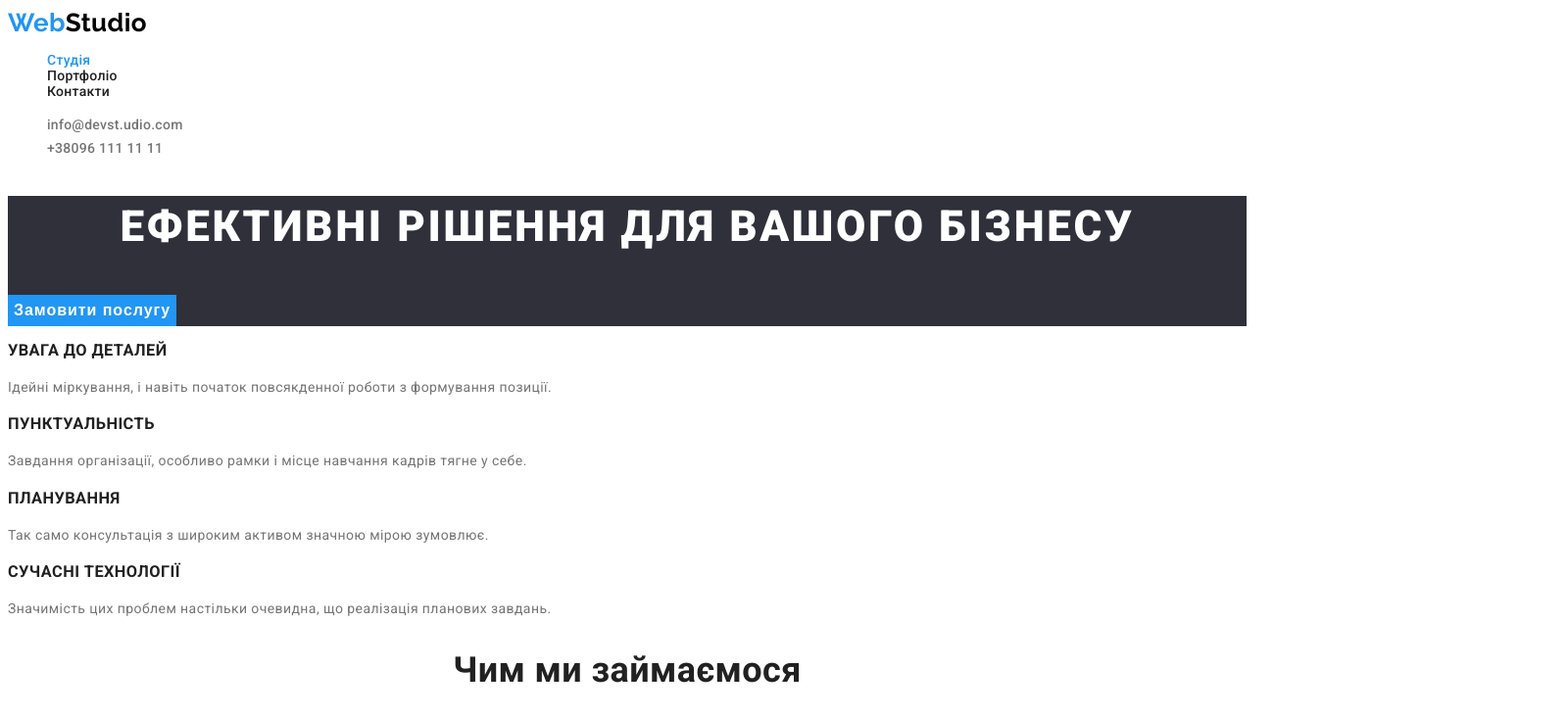
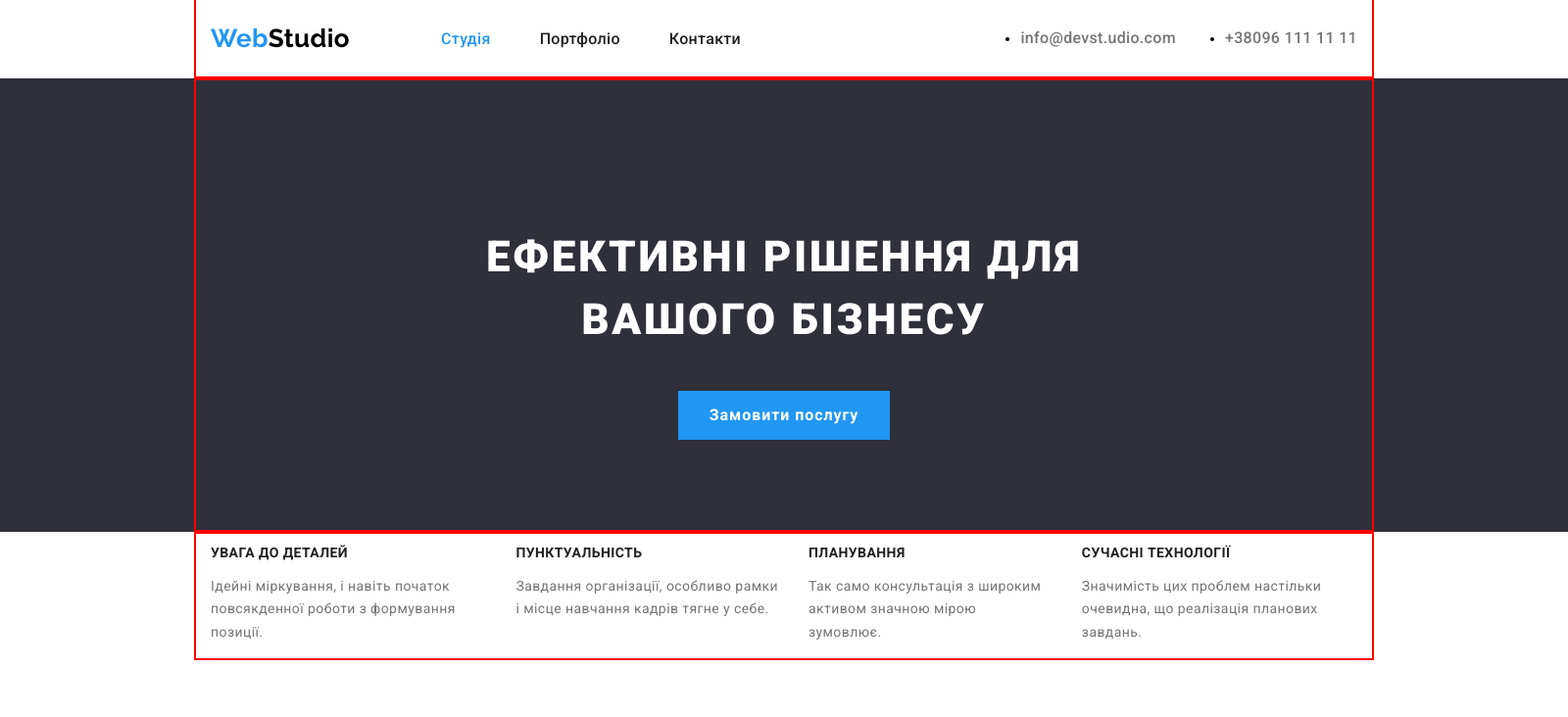
Before and after one commit to MaksGrisak/goit-markup-hw-03, a plain HTML site: page index.html in a window 1280 px wide. Shown: the top 732 px of the page at 98% size, 1600 px wide, since content can reach past the window. Drawn offline with nearby package versions, Linux system fonts and the light colour scheme.

Commit message:
Завершення Студії

```diff
--- a/css/styles.css
+++ b/css/styles.css
@@ -17,8 +17,12 @@
 
 }
 /* header */
+.page-header{
+
+}
 .page{
-
+    margin: auto;
+    width: 1600px;
     font-family: 'Roboto', sans-serif;
     font-style: normal;
     font-weight: 400;
@@ -28,14 +32,42 @@
     background-color: var(--main-bg-cl);
 
 }
+/* HEADER */
+/* logo */
+
 .logo{
+
     font-family: 'Raleway', sans-serif;
     font-weight: 700;
     font-size: 26px;
     line-height: 31px;
     text-decoration: none;
 }
+.container{
+    width: 1200px;
+    padding-left: 15px;
+    padding-right: 15px;
+    display: flex;
+    margin-left: auto;
+    margin-right: auto;
+    align-items: center;
+    outline: 2px solid red;
+}
+.header-container{
+    width: 1200px;
+    height: 80px;
+    padding-left: 15px;
+    padding-right: 15px;
 
+    margin-left: auto;
+    margin-right: auto;
+    align-items: center;
+    outline: 2px solid red;
+}
+.navigation{
+    display: flex;
+    align-items: center;
+}
 .web-color{
  color: var(--main-link-cl);
 
@@ -43,7 +75,14 @@
 .studio-color{
     color: var(--tertiary-txt-cl);
 }
+/* link-list */
+
 .link-list-borow{
+    display: flex;
+    margin-left: 93px;
+}
+.link-list-borow{
+    padding-left: 0;
     font-weight: 500;
     line-height: 1.14;
     letter-spacing: 0.02em;
@@ -58,6 +97,7 @@
     text-decoration: none;
 }
 .link-list-item{
+    font-size: 16px;
     font-weight: 500;
     line-height: 1.1;
     letter-spacing: 0.02em;
@@ -65,34 +105,59 @@
     text-decoration: none;
 
 }
+.link-list-borow .item + .item{
+    margin-left: 50px;
+}
+/* contact-list */
+.contact-list{
+    display: flex;
+    padding-left: 0;
+    margin-left: auto;
+}
+.item-contact{
+    list-style-type: none;
+}
+.contact-list .item + .item{
+    margin-left: 50px;
+}
+.contact-list-item{
+    font-size: 16px;
+    font-weight: 500;
+    line-height: 1.1px;
+    letter-spacing: 0.02em;
+    color: var(--accent-txt-cl);
+    text-decoration: none;
+}
+
 .contact-list-item:hover,
 .contact-list-item:focus{
     color: var(--main-link-cl);
     text-decoration: none;
     list-style-type: none;
 }
-
-.contact-list-item{
-    font-weight: 500;
-    line-height: 1.1px;
-    letter-spacing: 0.02em;
-    color: var(--accent-txt-cl);
-    text-decoration: none;
+/* MAIN */
+/* section text main */
+.text-container{
+    display: flex;
+    padding-top: 151px;
+    padding-bottom: 231px;
+    flex-direction: column;
+    text-align: center;
+    align-items: center;
+    padding-bottom: 94px;
 
 }
-.contact-item{
-    list-style-type: none;
-}
-/* MAIN */
-/* section text main */
 .text-main{
+    padding-left: 200px;
+    padding-right: 200px;
+    margin-top: 0;
+    margin-bottom: 0;
     font-weight: 900;
     font-size: 44px;
+    text-align: center;
     line-height: 1.45;
-    text-align: center;
     letter-spacing: 0.06em;
     text-transform: uppercase;
-    text-align:  center;
     color: var(--secondary-txt-cl);
 }
 .section-text{
@@ -100,12 +165,11 @@
 }
 /* button-index */
 .button-type-index{
+    padding: 10px 32px;
+    margin-top: 40px;
     font-weight: 700;
     font-size: 16px;
     line-height: 1.875;
-    display: flex;
-    align-items: center;
-    text-align: center;
     letter-spacing: 0.06em;
     background-color: var(--bg-link-cl);
     color: var(--secondary-txt-cl);
@@ -115,29 +179,57 @@
 background-color: var(--accent-link-bg-cl);
 }
 /* section feature */
+.feature-container{
+    margin-bottom: 94px;
+}
+.feature-list{
+    display: flex;
+    gap: 30px;
+}
+.feature-title{
+    font-size: 14px;
+    font-weight: 700;
+    line-height: 1.14;
+    text-transform: uppercase;
+    color: var(--main-cl);
+}
+.feature-text{
+    letter-spacing: 0.03em;
+    font-size: 14px;
+    color: var(--accent-txt-cl);
+}
+/* HOW WE WORK */
 .section-title{
+    margin-top: 0;
+    margin-bottom: 0;
+    margin-bottom: 50px;
     font-weight: 700;
     font-size: 36px;
     line-height: 1.16;
     text-align: center;
     color: var(--main-cl);
 }
+.work-container{
+    flex-direction: column;
+    padding-bottom: 94px;
 
-.feature-title{
-    font-weight: 700;
-    line-height: 1.14;
-    text-transform: uppercase;
-    color: var(--main-cl);
 }
-.feature-text{
-    color: var(--accent-txt-cl);
+.how-we-work-list{
+    display: flex;
+    gap: 30px;
 }
 /* personal */
 .section-personal{
    background-color: var(--accent-bg-cl)
 }
+.personal-container{
+    flex-direction: column;
+    padding-bottom: 94px;
+}
 .personal-name{
     list-style-type: none;
+    display: flex;
+    gap: 30px;
 
 }
 .personal-item{
@@ -154,10 +246,17 @@ background-color: var(--accent-link-bg-cl);
     color: var(--accent-txt-cl);
 }
 /* FOOTER */
+
 .footer{
     background-color: var(--tertiary-bg-cl);
 }
+.container-contact{
+    display: flex;
+    flex-direction: column;
+    align-items: flex-start;
+}
 .footer-logo{
+    display: flex;
     font-family: 'Raleway', sans-serif;
     font-weight: 700;
     font-size: 26px;
@@ -185,6 +284,13 @@ background-color: var(--accent-link-bg-cl);
 .addres-name-item:focus{
 color: var(--main-link-cl);
 }
+.footer-contact-list{
+padding: 0;
+}
+.item-contact{
+
+}
+
 /* PORTFOLIO */
 /* button */
 
--- a/index.html
+++ b/index.html
@@ -11,33 +11,40 @@
     <link
         href="https://fonts.googleapis.com/css2?family=Raleway:wght@700&family=Roboto:wght@400;500;700;900&display=swap"
         rel="stylesheet">
+        <!-- modern-normalize -->
+        <link rel="stylesheet" href="https://cdnjs.cloudflare.com/ajax/libs/modern-normalize/1.1.0/modern-normalize.min.css">
     <link rel="stylesheet" href="./css/styles.css">
 </head>
 
 <body class="page">
     <!-- header -->
-    <header>
-        <nav>
-            <a class="logo" href=""><span class="web-color">Web</span><span class="studio-color">Studio</span> </a>
-            <ul class="link-list-borow">
-                <li><a class="link-list-item active" href="">Студія</a></li>
-                <li><a class="link-list-item" href="portfolio.html">Портфоліо</a></li>
-                <li><a class="link-list-item" href="">Контакти</a></li>
+    <header class="page-header">
+           <div class="container header-container">
+            <nav class="navigation">
+                <a class="logo" href=""><span class="web-color">Web</span><span class="studio-color">Studio</span></a>
+                <ul class="link-list-borow">
+                    <li class="item"><a class="link-list-item active" href="">Студія</a></li>
+                    <li class="item"><a class="link-list-item" href="portfolio.html">Портфоліо</a></li>
+                    <li class="item"><a class="link-list-item" href="">Контакти</a></li>
+                </ul>
+            </nav>
+            <ul class="contact-list">
+                <li class="item"><a class="contact-list-item active"
+                        href="mailto:info@devst.udio.com">info@devst.udio.com</a></li>
+                <li class="item"><a class="contact-list-item" href="tel:+380961111111">+38096 111 11 11</a></li>
             </ul>
-        </nav>
-        <ul>
-            <li class="contact-item"><a class="contact-list-item active"
-                    href="mailto:info@devst.udio.com">info@devst.udio.com</a></li>
-            <li class="contact-item"><a class="contact-list-item" href="tel:+380961111111">+38096 111 11 11</a></li>
-        </ul>
+        </div>
     </header>
     <!-- main -->
     <main>
         <section class="section-text">
+        <div class="container text-container">
             <h1 class="text-main">Ефективні рішення для вашого бізнесу</h1>
             <button type="button" class="button-type-index">Замовити послугу</button>
+        </div>
         </section>
         <section>
+        <div class="container feature-container">
             <h2 hidden>Особливості</h2>
             <div class="feature-list">
                 <div class="feature-list__item">
@@ -60,8 +67,10 @@
                     </p>
                 </div>
             </div>
+        </div>
         </section>
         <section>
+            <div class="container work-container" >
             <h2 class="section-title">Чим ми займаємося</h2>
             <div class="how-we-work-list">
                 <div class="how-we-work-list__item">
@@ -74,8 +83,10 @@
                     <img src="./images/box3.jpg" alt="how-we-work" width="370" height="300">
                 </div>
             </div>
+            </div>
         </section>
         <section class="section-personal">
+            <div class="container personal-container">
             <h2 class="section-title">Наша команда</h2>
             <ul class="personal-name">
                 <li class="list-persolnal">
@@ -99,22 +110,25 @@
                     <p class="personal-work">UI Designer</p>
                 </li>
             </ul>
+            </div>
         </section>
     </main>
     <!-- footer -->
     <footer class="footer">
+        <div class="container container-contact">
         <a class="footer-logo" href=""><span>Web</span>Studio</a>
         <address>
-            <ul>
+            <ul class="footer-contact-list">
                 <li class="addres-name"><a class="addres-name-item" href="https://goo.gl/maps/uRLYPkfgHfXzPQah8">м.
                         Київ, пр-т Лесі Українки, 2</a></li>
-                <li class="contact-item"><a class="footer-contact-list-item"
+                <li class="item-contact"><a class="footer-contact-list-item"
                         href="mailto:info@devstudio.com">info@devstudio.com</a></li>
-                <li class="contact-item"><a class="footer-contact-list-item" href="tel:+380961111111">+38 096 111 11
+                <li class="item-contact"><a class="footer-contact-list-item" href="tel:+380961111111">+38 096 111 11
                         11</a>
                 </li>
             </ul>
         </address>
+        </div>
     </footer>
 </body>
 
```
Also changed, not shown: portfolio.html (+2 -3 lines).
